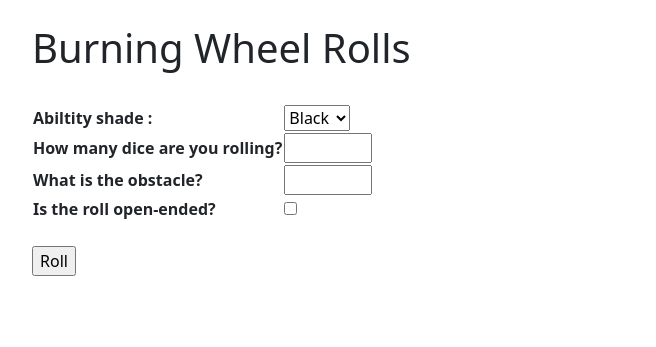
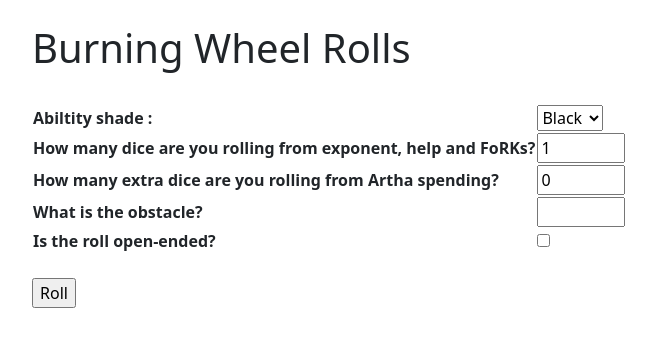
Before and after one commit to philippe-lemaire/burning_wheel_rolls, a Django app: page /roll/roll_dice/ in a window 1280 px wide. Shown: the part 56-403 px from the top of the page, without its empty margins (50-706 px from the left). Run offline with Django 3.2, Linux system fonts and the light colour scheme.

Commit message:
difficulty assessment ok on roll_dice page

```diff
--- a/burning_wheel_rolls/settings.py
+++ b/burning_wheel_rolls/settings.py
@@ -23,7 +23,7 @@
 SECRET_KEY = os.getenv("SECRET_KEY")
 
 # SECURITY WARNING: don't run with debug turned on in production!
-DEBUG = False
+DEBUG = True
 
 ALLOWED_HOSTS = [
     "0.0.0.0",
--- a/rolls/assess_difficulty.py
+++ b/rolls/assess_difficulty.py
@@ -1,11 +1,11 @@
 import numpy as np
 
 
-def assess_difficulty(dice, obstacle):
+def difficulty(dice, obstacle):
     """Prints out the difficulty of the test to log for advancement based on the dice rolled and the obstacle.
     Dice granted by artha spending do not count in the dice total.
     Example use:
-    assess_difficulty(dice=5, obstacle=5)
+    difficulty(dice=5, obstacle=5)
     Prints: '5 dice for an Ob5: this is a difficult test.'
     """
 
@@ -61,5 +61,3 @@
         return f"{dice} dice for an Ob{obstacle}: this is a difficult test."
     if difficulty == 2:
         return f"{dice} dice for an Ob{obstacle}: this is a challenging test."
-
-    return None
--- a/rolls/forms.py
+++ b/rolls/forms.py
@@ -1,3 +1,4 @@
+from mimetypes import init
 from django import forms
 
 shade_choices = [
@@ -14,11 +15,21 @@
         choices=shade_choices,
     )
 
-    dice = forms.IntegerField(
-        label="How many dice are you rolling?",
-        min_value=1,
+    natural_dice = forms.IntegerField(
+        label="How many dice are you rolling from exponent, help and FoRKs?",
+        min_value=0,
         max_value=13,
+        initial=1,
     )
+
+    artha_dice = forms.IntegerField(
+        label="How many extra dice are you rolling from Artha spending?",
+        min_value=0,
+        max_value=10,
+        initial=0,
+        required=False,
+    )
+
     obstacle = forms.IntegerField(
         label="What is the obstacle?",
         min_value=1,
--- a/rolls/templates/rolls/roll_dice.html
+++ b/rolls/templates/rolls/roll_dice.html
@@ -23,7 +23,11 @@
 <img src="{% static 'rolls/img/' %}{{die}}.png " />
 {% endfor %}
 <br><br>
+<h2>Result</h2>
 <p>{{ result }}</p>
+
+<h2>Difficulty</h2>
+<p>{{difficulty}}</p>
 {% endif %}
 
 {% if 6 in rolls and not used_luck and not open_ended %}
--- a/rolls/views.py
+++ b/rolls/views.py
@@ -1,7 +1,9 @@
-from django.http import HttpResponse, HttpResponseRedirect
+from black import diff
+from django.http import HttpResponse
 from django.shortcuts import render
 
 from .roll import roll
+from .assess_difficulty import difficulty
 
 from .forms import RollForm
 
@@ -15,19 +17,32 @@
         if form.is_valid():
             # retrieve the values from the form
             shade = form.cleaned_data["shade"]
-            dice = form.cleaned_data["dice"]
+            natural_dice = form.cleaned_data["natural_dice"]
+            artha_dice = form.cleaned_data["artha_dice"]
             obstacle = form.cleaned_data["obstacle"]
             open_ended = form.cleaned_data["open_ended"]
+
+            # count dice rolled
+            if not artha_dice:
+                artha_dice = 0
+
+            dice_rolled = natural_dice + artha_dice
+
             # call the roll function
             rolls, result = roll(
-                shade=shade, dice=dice, obstacle=obstacle, open_ended=open_ended
+                shade=shade, dice=dice_rolled, obstacle=obstacle, open_ended=open_ended
             )
 
+            # assess the difficulty
+            assessed_difficulty = difficulty(natural_dice, obstacle)
+
+            # build the context
             context = {
                 "form": form,
                 "rolls": rolls,
                 "result": result,
                 "open_ended": open_ended,
+                "difficulty": assessed_difficulty,
             }
 
             request.session["shade"] = shade
```
Also changed, not shown: db.sqlite3.
